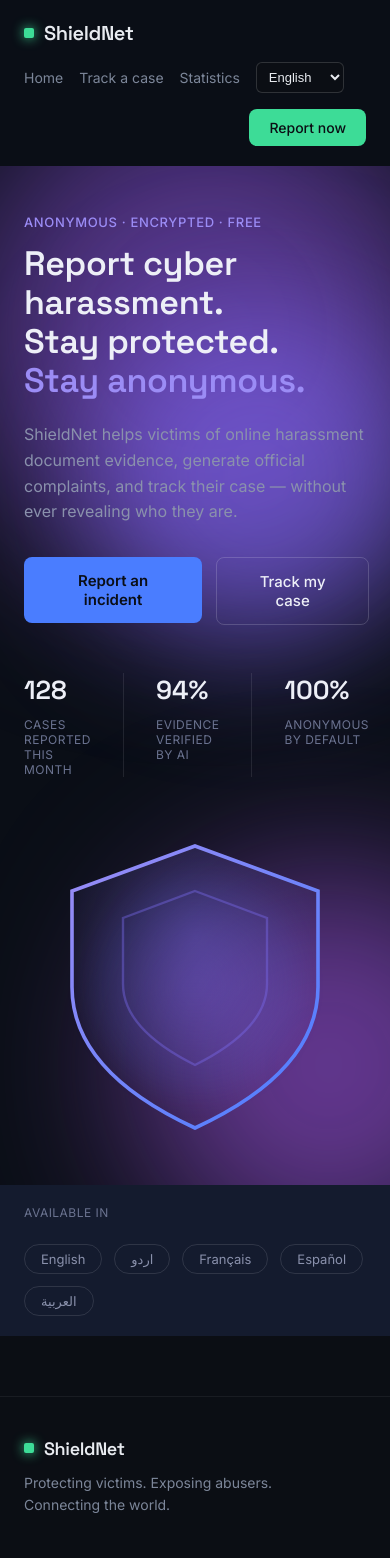
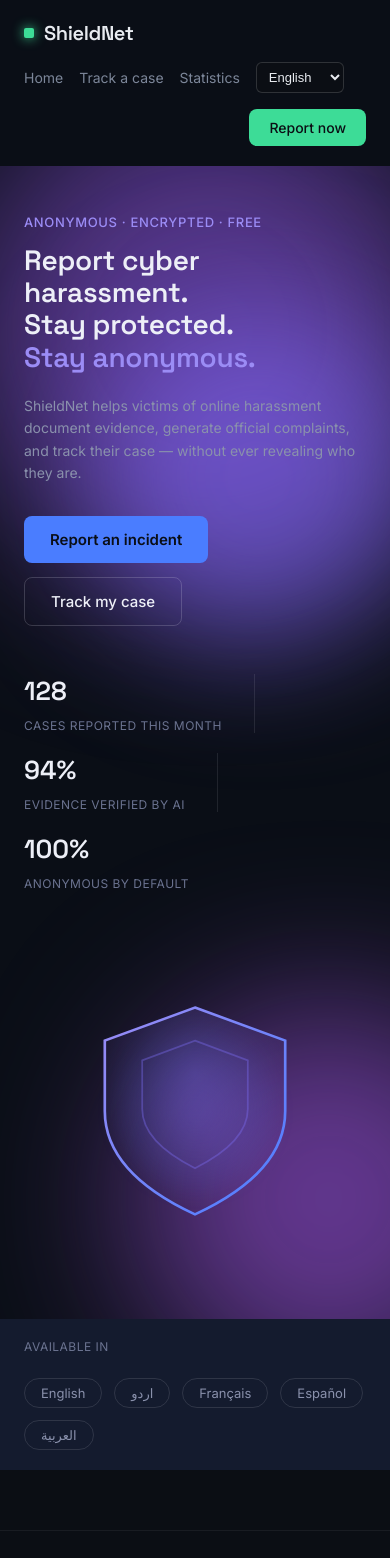
Before and after one commit to MariaA16-code/ShieldNet, a React (Create React App) app in the folder frontend/: page / in a window 390 px wide. Shown: the top 1558 px of the page. Built offline with nearby package versions, Linux system fonts and the light colour scheme.

Commit message:
Fix mobile responsiveness: Home hero overflow at narrow widths, Analytics chart canvas overflow and stat-card label clipping

```diff
--- a/frontend/src/pages/Home.css
+++ b/frontend/src/pages/Home.css
@@ -310,7 +310,61 @@
 }
 
 @media (max-width: 768px) {
-  .hero { padding: 48px 24px; }
-  .hero-title { font-size: 34px; min-height: calc(3 * 1.15em); }
-  .lang-strip { padding: 20px 24px; }
+  .hero {
+    padding: 48px 24px;
+    flex-direction: column;
+    align-items: flex-start;
+  }
+
+  .hero-left {
+    flex: 1 1 auto;
+    width: 100%;
+    max-width: 100%;
+  }
+
+  .hero-title {
+    font-size: 34px;
+    min-height: calc(3 * 1.15em);
+  }
+
+  .hero-sub {
+    max-width: 100%;
+  }
+
+  .hero-actions {
+    flex-wrap: wrap;
+  }
+
+  .hero-actions button {
+    width: 100%;
+  }
+
+  .stats-strip {
+    flex-wrap: wrap;
+    gap: 20px;
+  }
+
+  .hero-right {
+    width: 100%;
+    min-width: 0;
+  }
+
+  .shield-glow {
+    width: 220px;
+    height: 220px;
+  }
+
+  .lang-strip {
+    padding: 20px 24px;
+  }
 }
+
+@media (max-width: 400px) {
+  .hero-title {
+    font-size: 28px;
+  }
+
+  .hero-sub {
+    font-size: 14px;
+  }
+}
```
